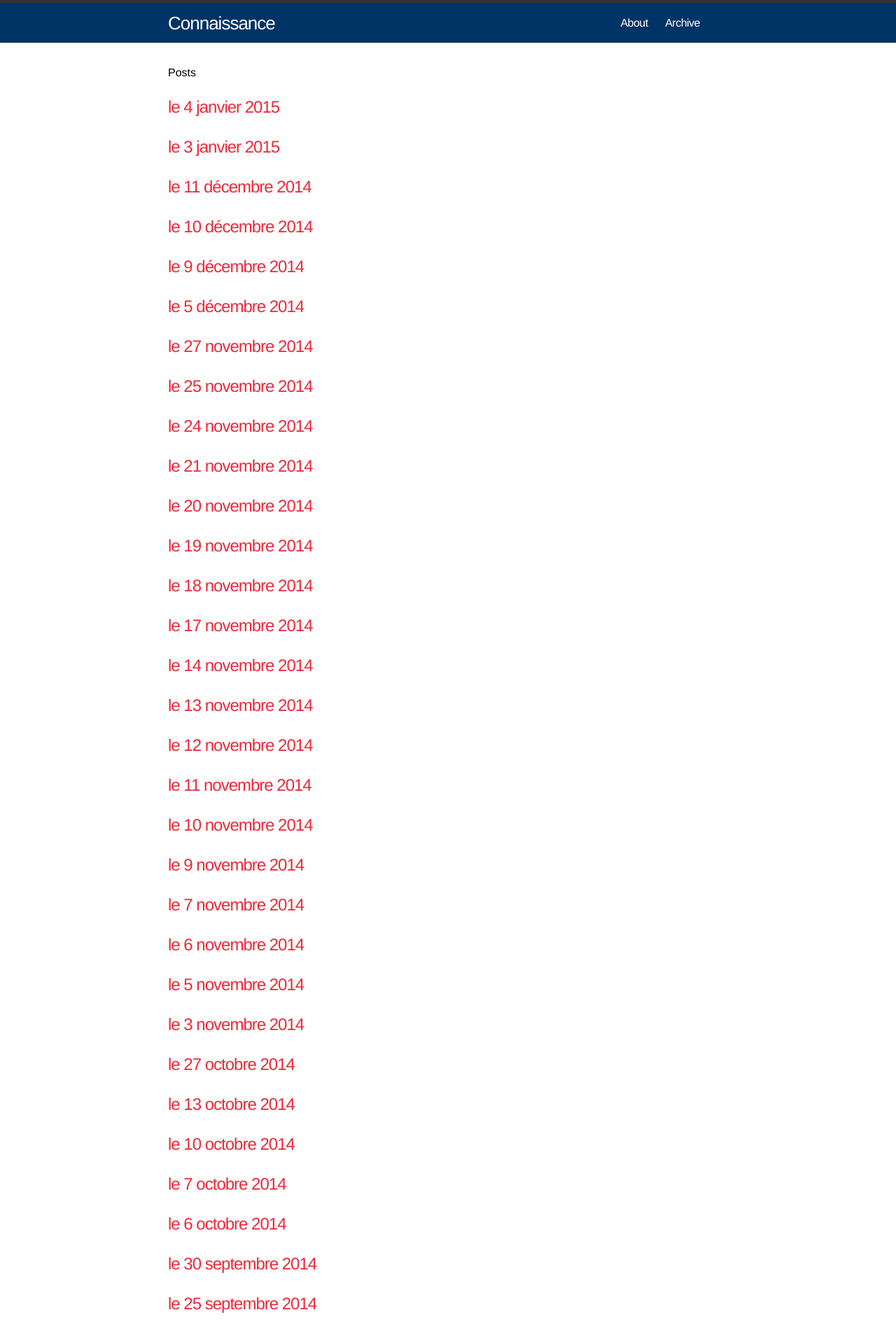
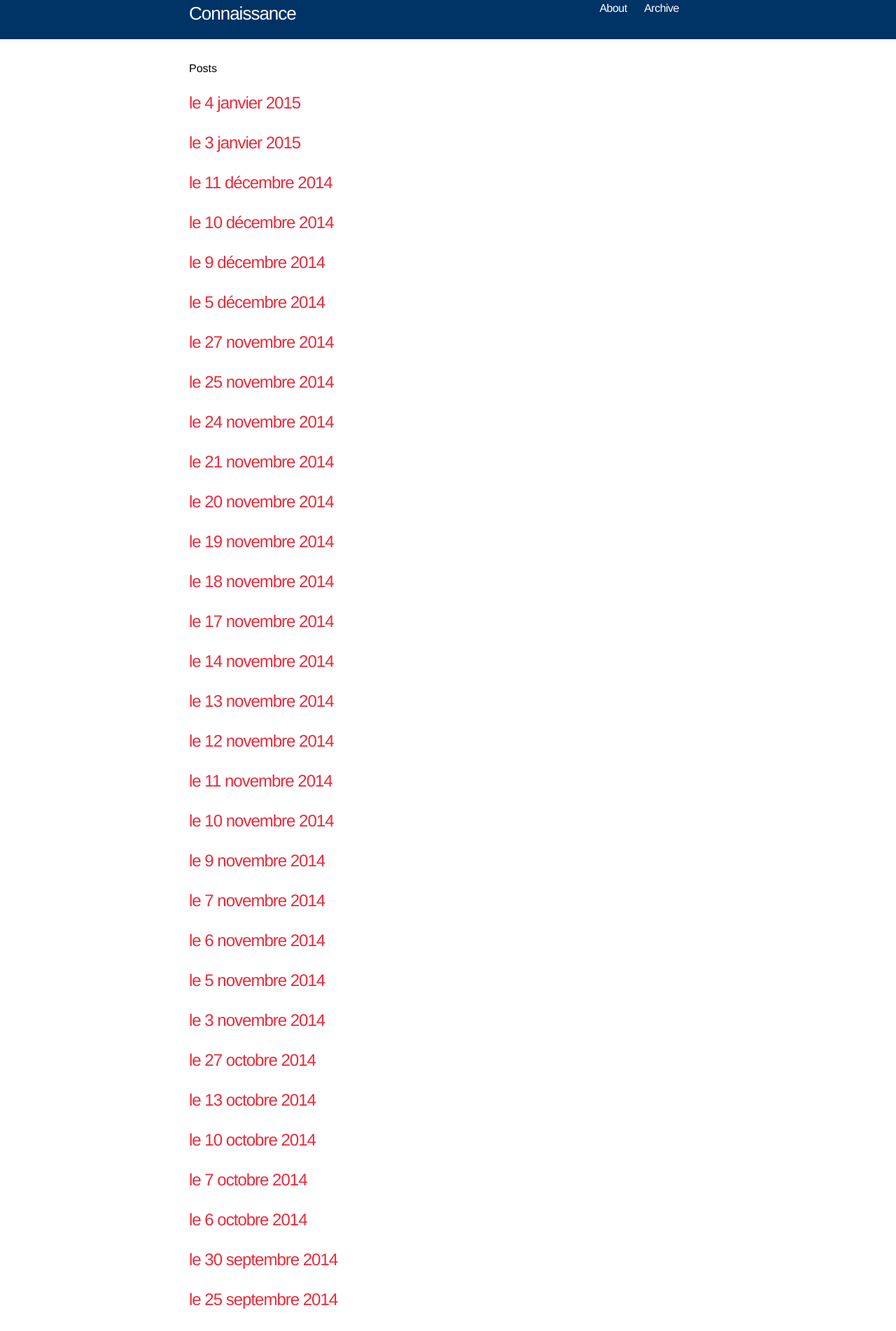
Before and after one commit to emilyreese/connaissance, a Jekyll site: the page built from index.html, in a window 1280 px wide. Shown: the top 1902 px of the page at 70% size. Built offline with Jekyll 4.4.1, drawn with Linux system fonts in a browser that asks for light colours.

Commit message:
WIP: add header style tweaks

```diff
--- a/css/main.css
+++ b/css/main.css
@@ -4,6 +4,12 @@
 * {
   margin: 0;
   padding: 0;
+}
+
+*, *:before, *:after {
+  -webkit-box-sizing: border-box;
+  -moz-box-sizing: border-box;
+  box-sizing: border-box;
 }
 
 html, body { height: 100%; }
@@ -41,9 +47,7 @@ a:visited { color: #ED2939; }
 /* Site header */
 
 .site-header {
-  border-top: 5px solid #333;
-  border-bottom: 1px solid #e8e8e8;
-  min-height: 56px;
+  height: 56px;
   background-color: #003366;
 }
 
@@ -55,14 +59,12 @@ a:visited { color: #ED2939; }
   font-size: 26px;
   letter-spacing: -1px;
   float: left;
-  line-height: 56px;
   position: relative;
   z-index: 1;
 }
 
 .site-nav {
   float: right;
-  line-height: 56px;
 }
 
 .site-nav .menu-icon { display: none; }
```
